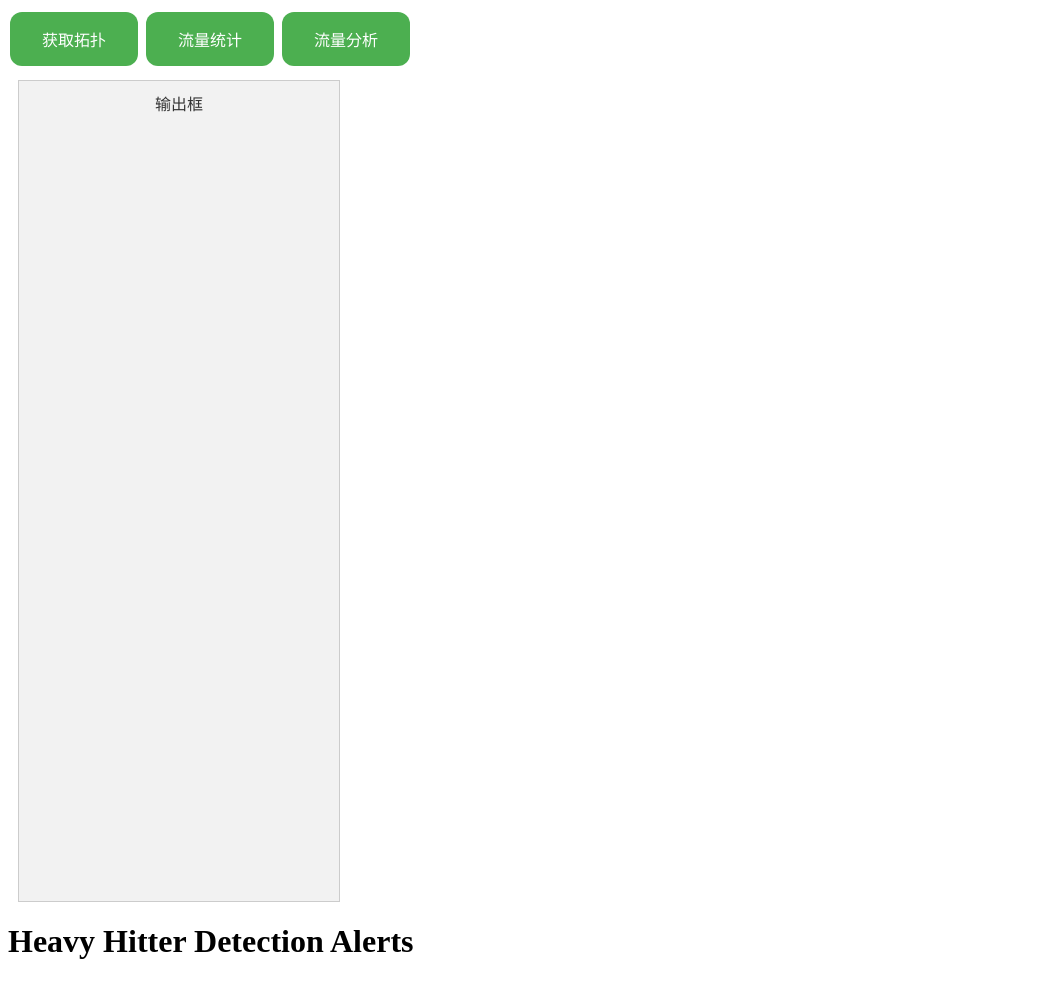
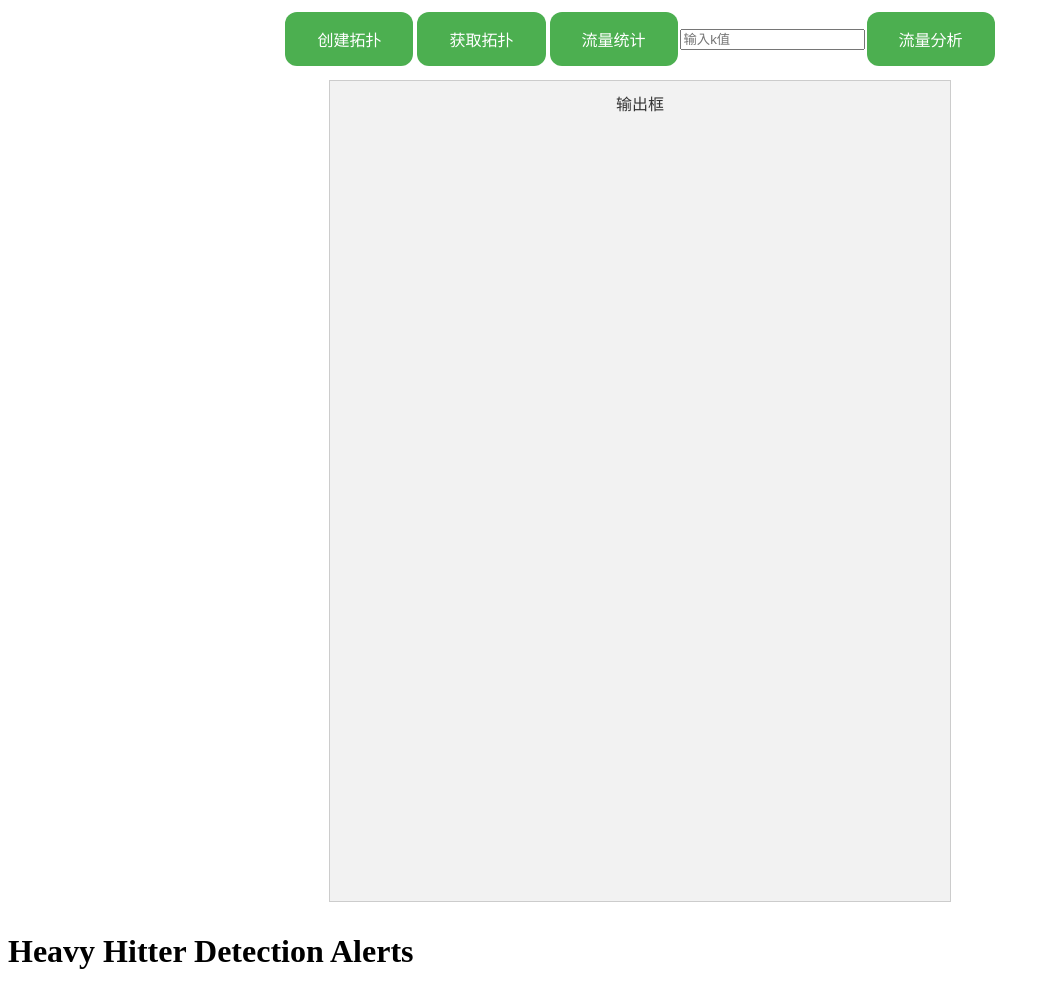
Before and after one commit to durianc/SDNTeamWork, a Flask app: page / in a window 1280 px wide. Shown: the whole page, without its empty margins (0-1050 px from the left). Before the commit the page ends 959 px from the top, so only its background shows below. Run offline with Flask 3, Linux system fonts and the light colour scheme; data that the repository does not hold is empty.

Commit message:
更新 index.html页面布局和建立拓扑的机制

```diff
--- a/SDNWork/templates/index.html
+++ b/SDNWork/templates/index.html
@@ -30,7 +30,7 @@
             font-family: Arial, sans-serif; /* 字体 */
             font-size: 16px; /* 字体大小 */
             color: #333; /* 文字颜色 */
-            width: 300px; /* 宽度 */
+            width: 600px; /* 宽度 */
             height: 100px; /* 高度 */
             overflow: auto; /* 如果内容超出容器，显示滚动条 */
             margin: 10px; /* 外边距 */
@@ -39,38 +39,24 @@
         }
 
     </style>
-    <button id="getTopologyButton">获取拓扑</button>
-    <button id="flowStatisticsButton">流量统计</button>
-    <button id="flowAnalysisButton">流量分析</button>
+
     <meta charset="UTF-8">
     <meta name="viewport" content="width=device-width, initial-scale=1.0">
     <title>Heavy Hitter Detection</title>
-    <script>
-        fetch('/api/topology')
-            .then(response => response.json())
-            .then(topology => {
-                // 现在，topology对象包含了网络拓扑的数据
-                // 你可以用它来显示网络拓扑
-                console.log(topology);
-            });
-        // 选中按钮元素
-var button = document.getElementById('getTopologyButton');
 
-// 为按钮添加点击事件处理器
-button.addEventListener('click', function() {
-    // 使用fetch API来发送GET请求
-    fetch('/api/topology')
-        .then(response => response.json())
-        .then(topology => {
-            // 这里，topology对象包含了网络拓扑的数据
-            // 你可以用它来显示网络拓扑
-            console.log(topology);
-        });
-});
-    </script>
 </head>
 <body>
+    <div style="display: flex; justify-content: center; align-items: center;">
+    <button id="createTopologyButton">创建拓扑</button>
+    <button id="getTopologyButton">获取拓扑</button>
+    <button id="flowStatisticsButton">流量统计</button>
+    <input type="number" id="kInput" placeholder="输入k值">
+
+    <button id="flowAnalysisButton">流量分析</button>
+    </div>
+    <div style="display: flex; justify-content: center; align-items: center;">
     <div id="outputBox">输出框</div>
+   </div>
 
     <h1>Heavy Hitter Detection Alerts</h1>
     <ul>
@@ -78,5 +64,76 @@ button.addEventListener('click', function() {
         <li>{{ alert }}</li>
         {% endfor %}
     </ul>
+
+	<script>
+
+
+
+        var createTopologyButton = document.getElementById('createTopologyButton');
+
+        // 为按钮添加点击事件处理器
+        createTopologyButton.addEventListener('click', function() {
+          // 使用fetch API来发送POST请求
+          fetch('/api/create-topology', {
+              method: 'POST',
+              headers: {
+                  'Content-Type': 'application/json'
+              },
+              body: JSON.stringify({
+                  file: '../topo2.py',
+                  controller: {
+                      ip: '127.0.0.1',
+                      port: 6633
+                  }
+              })
+          })
+          .then(response => {
+              if (response.ok) {
+                  console.log('拓扑创建成功');
+              } else {
+                  console.log('拓扑创建失败');
+              }
+          });
+        });
+
+        var Topobutton = document.getElementById('getTopologyButton');
+		// 为按钮添加点击事件处理器
+		Topobutton.addEventListener('click', function() {
+		    // 使用fetch API来发送GET请求
+		    fetch('/api/topology')
+		        .then(response => response.json())
+		        .then(topology => {
+		            // 这里，topology对象包含了网络拓扑的数据
+		            // 你可以用它来显示网络拓扑
+		            console.log(topology);
+		        });
+		});
+
+		var flowButton = document.getElementById('flowStatisticsButton');
+		flowButton.addEventListener('click', function() {
+		    fetch('/api/countmin')
+		        .then(response => response.json())
+		        .then(data => {
+		            // 这里，data对象包含了从后端返回的数据
+
+		            // 你可以用它来进行展示或其他操作
+		            console.log(data);
+		        });
+
+		});
+
+		var flowAnalysisButton = document.getElementById('flowAnalysisButton');
+        flowAnalysisButton.addEventListener('click', function() {
+            var k = document.getElementById('kInput').value;  // 获取输入框中的k值
+            fetch('/api/topk?k=' + k)  // 将k值作为查询参数传递给后端
+                .then(response => response.json())
+                .then(data => {
+                    // 这里，data对象包含了从后端返回的Top-k流量分析结果
+
+                    // 你可以用它来进行展示或其他操作
+                    console.log(data);
+                });
+        });
+	</script>
 </body>
 </html>
```
